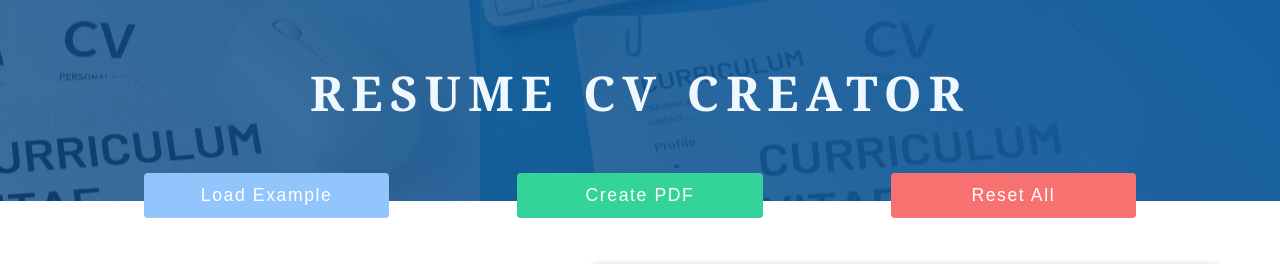
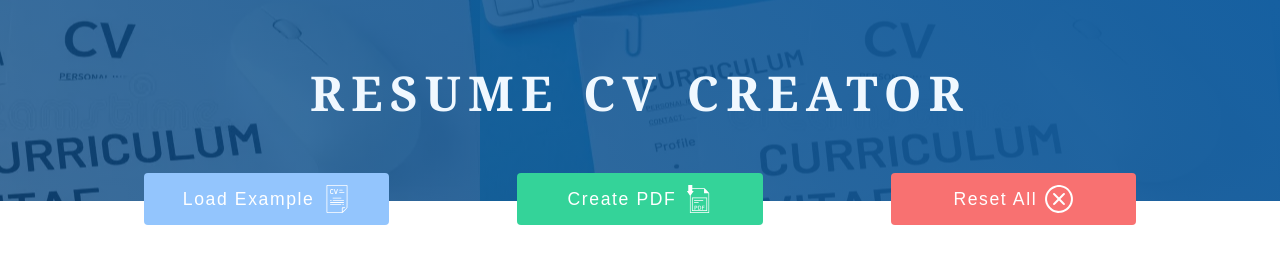
Before and after one commit to MacJ13/cv-project, a React (Create React App) app: page / in a window 1280 px wide. Shown: the top 264 px of the page. Built offline with nearby package versions, Linux system fonts and the light colour scheme.

Commit message:
Modify Controls adn ControlButton component

```diff
--- a/src/components/Controls/ControlButton.js
+++ b/src/components/Controls/ControlButton.js
@@ -1,6 +1,10 @@
-const Button = ({ id, onClick, children }) => {
+const Button = ({ bgColor, onClick, children }) => {
   return (
-    <button id={id} className="control-btn" onClick={onClick}>
+    <button
+      style={{ backgroundColor: bgColor }}
+      className="control-btn"
+      onClick={onClick}
+    >
       {children}
     </button>
   );
--- a/src/components/Controls/Controls.js
+++ b/src/components/Controls/Controls.js
@@ -1,6 +1,8 @@
 import React from "react";
 import { useReactToPrint } from "react-to-print";
 import Button from "./ControlButton";
+import { cvIcon, pdfIcon, resetIcon } from "../Icons/icons";
+import { COLOR_BUTTONS } from "../../utils/constants";
 
 const Controls = (props) => {
   const handlePrint = useReactToPrint({
@@ -8,16 +10,22 @@ const Controls = (props) => {
     documentTitle: "CV-resume",
   });
 
+  const { load, pdf, reset } = COLOR_BUTTONS;
+
   return (
     <div className="controls">
-      <Button id="btn-load" onClick={props.onClickLoad}>
-        Load Example
+      <Button bgColor={load} onClick={props.onClickLoad}>
+        <span>Load Example</span>
+
+        {cvIcon}
       </Button>
-      <Button id="btn-pdf" onClick={handlePrint}>
-        Create PDF
+      <Button bgColor={pdf} onClick={handlePrint}>
+        <span>Create PDF</span>
+        {pdfIcon}
       </Button>
-      <Button id="btn-reset" onClick={props.onClickReset}>
-        Reset All
+      <Button bgColor={reset} onClick={props.onClickReset}>
+        <span>Reset All</span>
+        {resetIcon}
       </Button>
     </div>
   );
```
